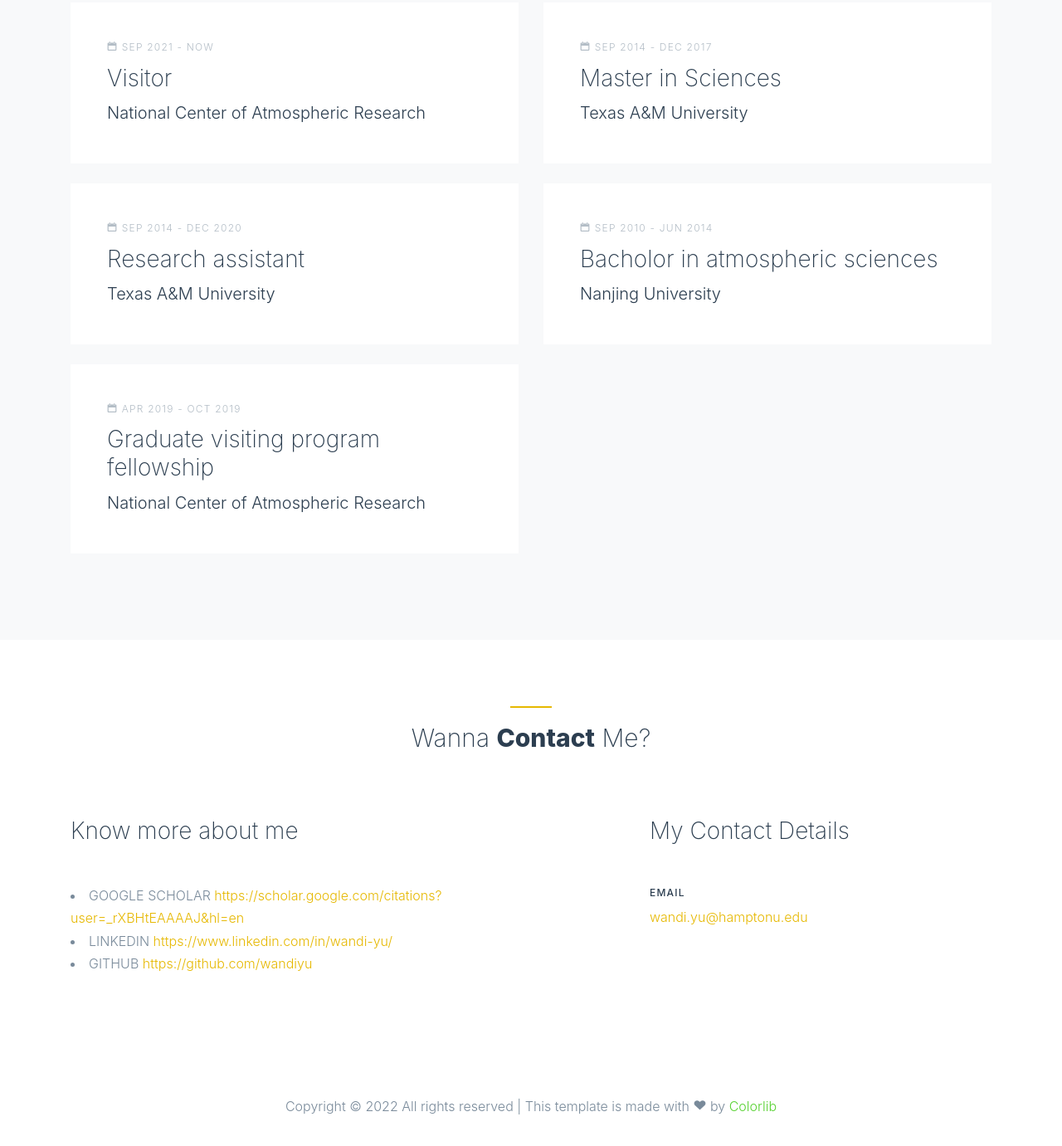
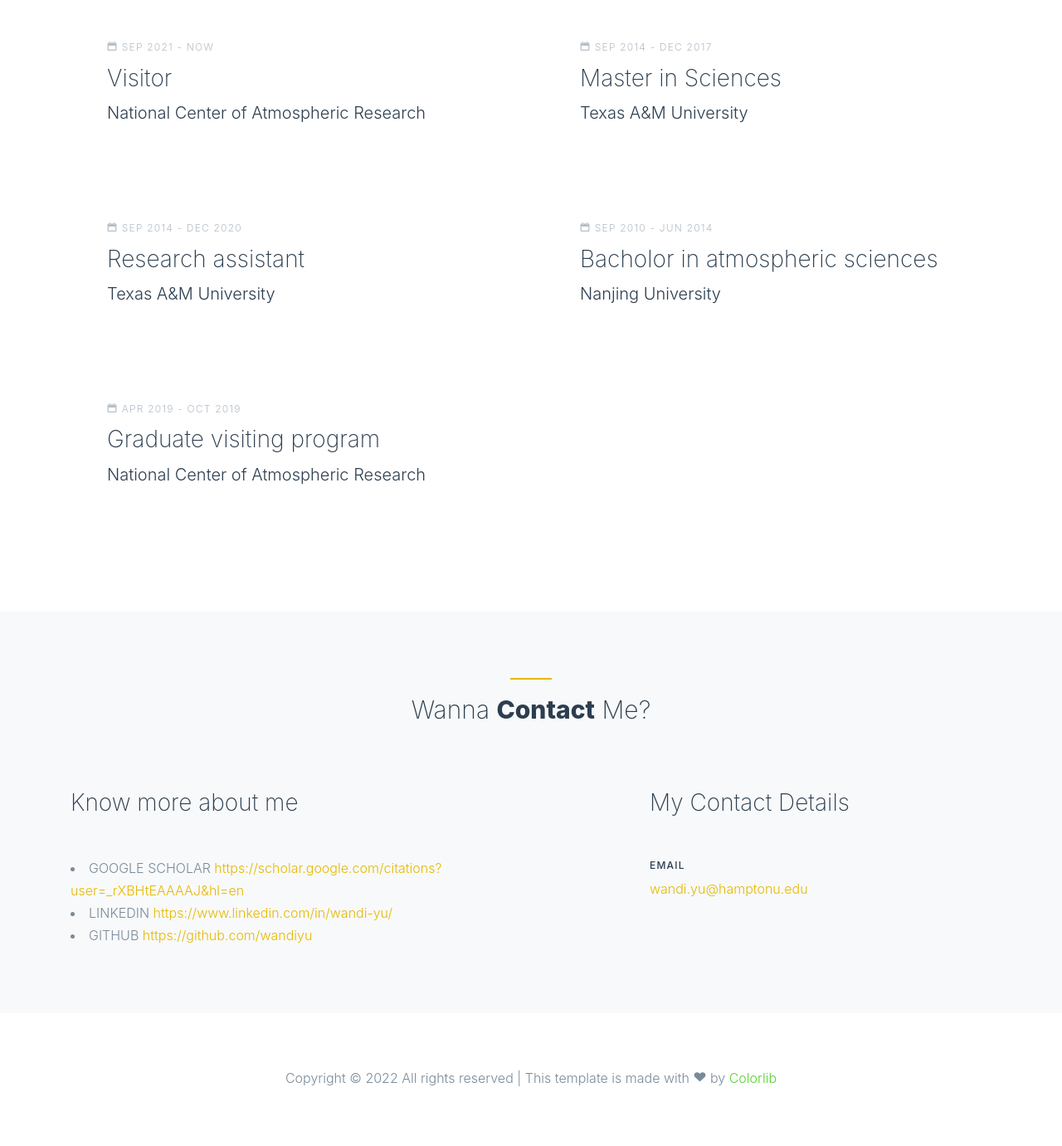
Before and after one commit to wandiyu/wandiyu.github.io, a plain HTML site: page index.html in a window 1280 px wide. Shown: the part 3099-4480 px from the top of the page at 83% size. Drawn offline with nearby package versions, Linux system fonts and the light colour scheme; some packages are replaced by stand-ins of ours; no server answers; files whose address does not match are found by name.

Commit message:
modified:   index.html

```diff
--- a/index.html
+++ b/index.html
@@ -120,7 +120,7 @@
 
 
 
-    <section class="site-section bg-light " id="section-resume">
+    <section class="site-section" id="section-resume">
       <div class="container">
           <div class="row">
               <div class="col-md-12 mb-5">
@@ -152,7 +152,7 @@
 
                   <div class="resume-item mb-4">
                       <span class="date"><span class="icon-calendar"></span> Apr 2019 - Oct 2019</span>
-                      <h3>Graduate visiting program fellowship</h3>
+                      <h3>Graduate visiting program</h3>
                       <span class="school">National Center of Atmospheric Research</span>
                   </div>
               </div>
@@ -185,7 +185,7 @@
     </section> <!-- .section -->
 
 
-    <section class="site-section" id="section-contact">
+    <section class="site-section bg-light" id="section-contact">
       <div class="container">
         <div class="row">
           <div class="col-md-12 mb-5">
```
